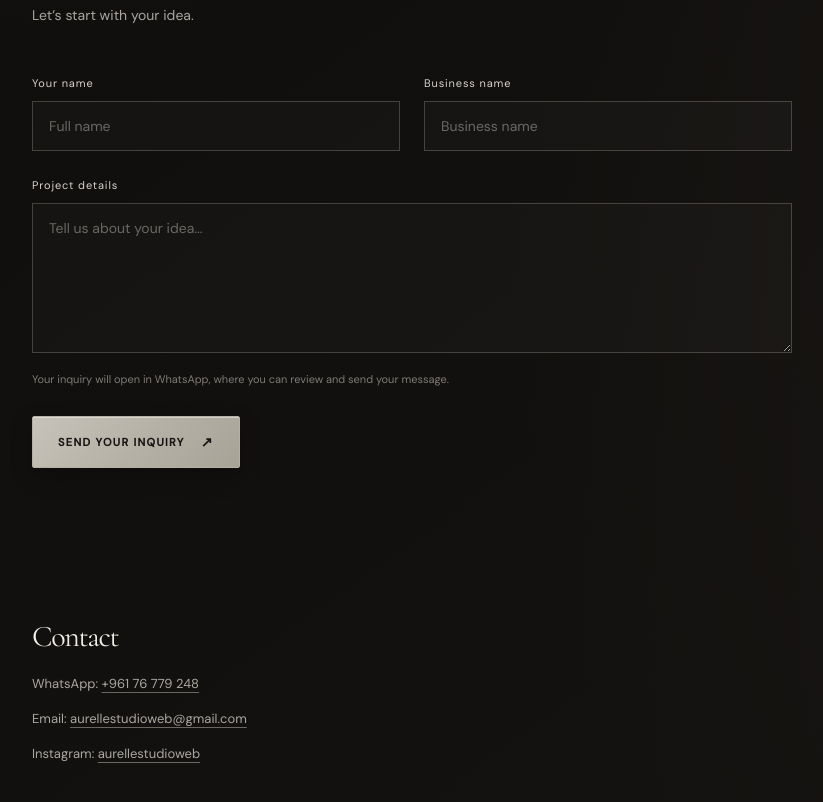
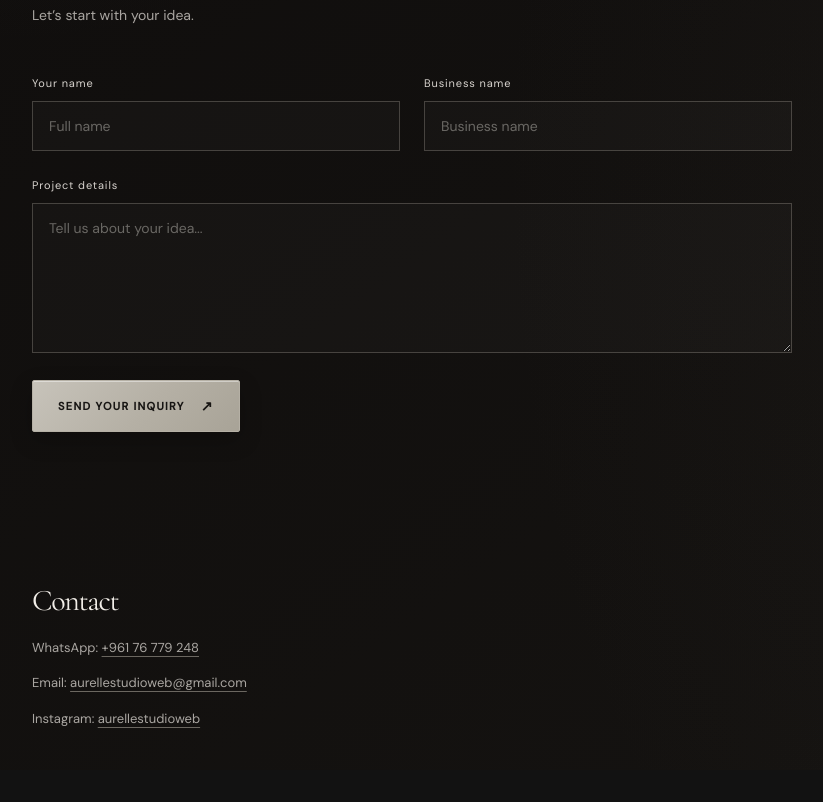
Before and after one commit to joelleakk/aurelle-studio, a plain HTML site: page index.html in a window 1280 px wide. Shown: the part 1764-2566 px from the top of the page, without its empty margins (48-871 px from the left). After the commit the page ends 2534 px from the top, so only its background shows below. Drawn offline with nearby package versions, Linux system fonts and the light colour scheme.

Commit message:
Add files via upload

```diff
--- a/index.html
+++ b/index.html
@@ -238,14 +238,6 @@
     .field textarea { min-height: 150px; resize: vertical; }
     .inquiry-form .button { justify-self: start; }
 
-    .form-note {
-      grid-column: 1 / -1;
-      margin: -10px 0 0;
-      color: rgba(242, 238, 232, .48);
-      font-size: 11px;
-      line-height: 1.7;
-    }
-
     .footer {
       padding: 42px 0 12px;
       scroll-margin-top: 28px;
@@ -285,7 +277,6 @@
       .cta-section { padding: 78px 0; }
       .inquiry-form { grid-template-columns: 1fr; gap: 22px; margin-top: 34px; }
       .field-full { grid-column: auto; }
-      .form-note { grid-column: auto; margin-top: 0; }
       .inquiry-section { padding: 72px 0; }
       .footer { padding-top: 34px; }
     }
@@ -336,7 +327,6 @@
           <label for="project-details">Project details</label>
           <textarea id="project-details" name="details" placeholder="Tell us about your idea..." required></textarea>
         </div>
-        <p class="form-note">Your inquiry will open in WhatsApp, where you can review and send your message.</p>
         <button class="button" type="submit">Send your inquiry</button>
       </form>
     </section>
```
